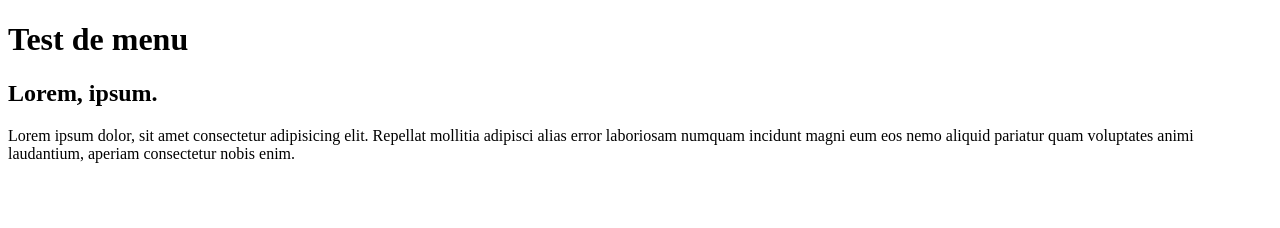
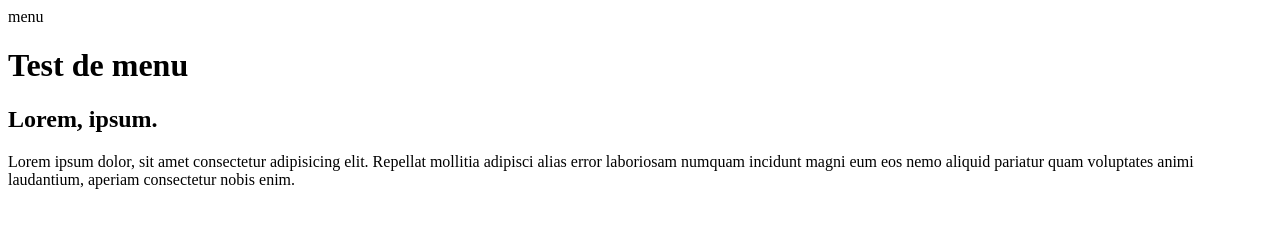
Before and after one commit to MMI-SAE-105/2022-r113-tp2-menu-alpinejs-Kunjiw, a website: page index.html in a window 1280 px wide. Drawn offline with Linux system fonts and the light colour scheme.

```diff
--- a/index.html
+++ b/index.html
@@ -1,4 +1,4 @@
-<!DOCTYPE html>
+  <!DOCTYPE html>
 <html lang="en">
   <head>
     <meta charset="UTF-8" />
@@ -10,6 +10,8 @@
     <!-- https://emmet.io/ -->
     <!-- header>h1{Test de menu} -->
     <header>
+      <bdn>menu</bdn>
+
       <h1>Test de menu</h1>
     </header>
     <!-- h2>lorem2^p>lorem -->
```
